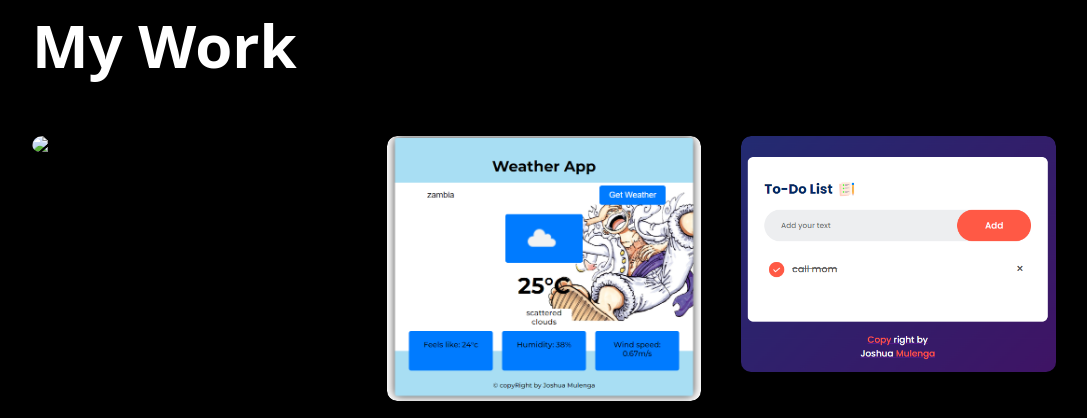
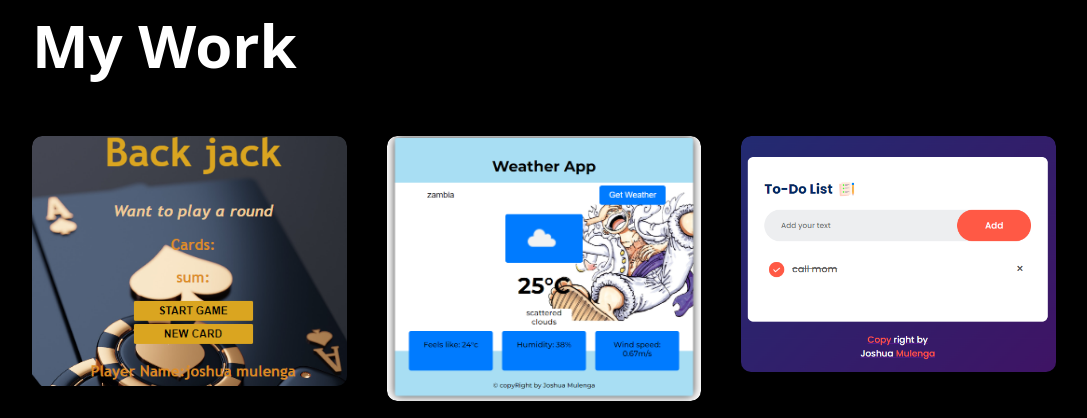
Before and after one commit to joshuamulenga928/portfolio, a plain HTML site: page index.html in a window 1280 px wide. Shown: the part 2140-2558 px from the top of the page, without its empty margins (96-1183 px from the left). Drawn offline with Linux system fonts and the light colour scheme.

Commit message:
Update index.html

```diff
--- a/index.html
+++ b/index.html
@@ -158,7 +158,7 @@
         <h1 class="sub-title">My Work</h1>
         <div class="work-list">
           <div class="work">
-            <img src="img/img/black.PNG" />
+            <img src="img/black.PNG" />
             <div class="layer">
               <h3>Black Jack Game</h3>
               <p>I have created a Black Jack web game, try out your luck</p>
```
